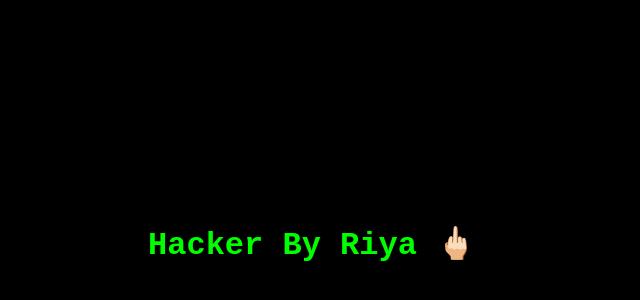
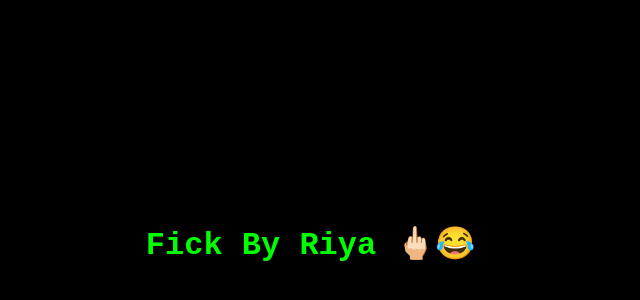
Before and after one commit to brillianttopup/HGZY, a plain HTML site: page index.html in a window 1280 px wide. Shown: the part 156-456 px from the top of the page, without its empty margins (0-640 px from the left). Drawn offline with Linux system fonts and the light colour scheme.

Commit message:
Update index.html

```diff
--- a/index.html
+++ b/index.html
@@ -3,7 +3,7 @@
 <head>
     <meta charset="UTF-8">
     <meta name="viewport" content="width=device-width, initial-scale=1.0">
-    <title>Hacker By Riya</title>
+    <title>Fuck By Riya</title>
     <style>
         body {
             background-color: black;
@@ -35,6 +35,6 @@
     </style>
 </head>
 <body>
-    <div class="text-animation">Hacker By Riya 🖕🏻</div>
+    <div class="text-animation">Fick By Riya 🖕🏻😂</div>
 </body>
 </html>
```
